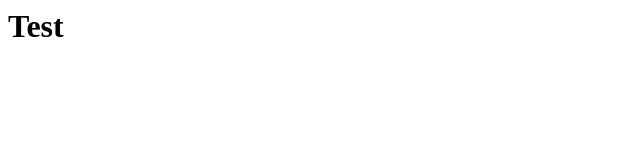
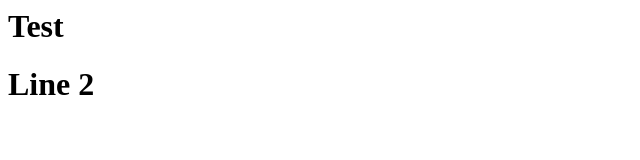
Before and after one commit to InformativeBlocks/Circular-Progress-Bar, a plain HTML site: page index.html in a window 1280 px wide. Shown: the whole page, without its empty margins (0-640 px from the left). Drawn offline with Linux system fonts and the light colour scheme.

Commit message:
Update index.html

```diff
--- a/index.html
+++ b/index.html
@@ -1 +1,2 @@
 <h1>Test</h1>
+<h1>Line 2</h1>
```
